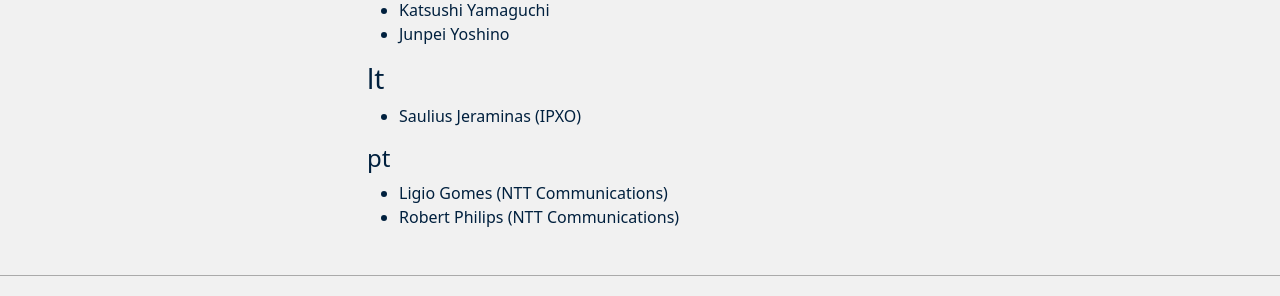
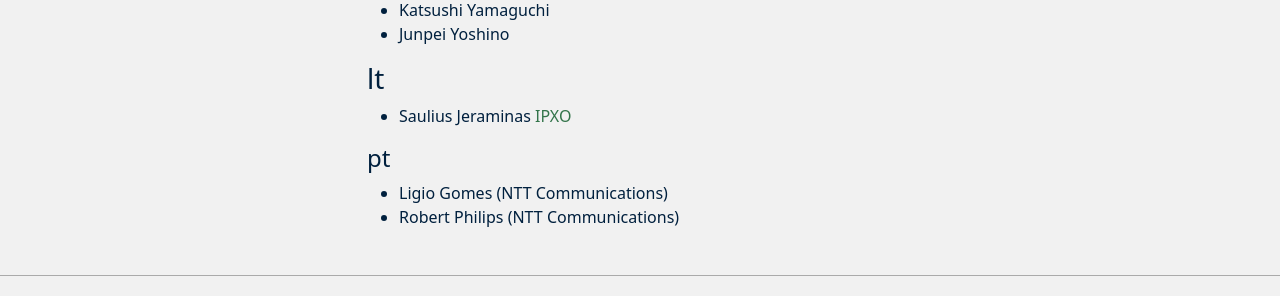
Before and after one commit to peeringdb/docs, an MkDocs documentation site: the page built from docs/translation.md, in a window 1280 px wide and 900 px high, scrolled down 1346 px. Shown: the part 568-864 px from the top of the window. Built offline with MkDocs 1.6.1, drawn with Linux system fonts in a browser that asks for light colours; nearby versions of some CDN libraries; part of the change alters nothing that is shown.

```diff
--- a/docs/translation.md
+++ b/docs/translation.md
@@ -78,7 +78,7 @@ Now any translator can go to the following pages and find the added language to
 - Junpei Yoshino
 
 ### lt
-- Saulius Jeraminas (IPXO)
+- Saulius Jeraminas [IPXO](https://www.ipxo.com/)
 
 #### pt
 
```
